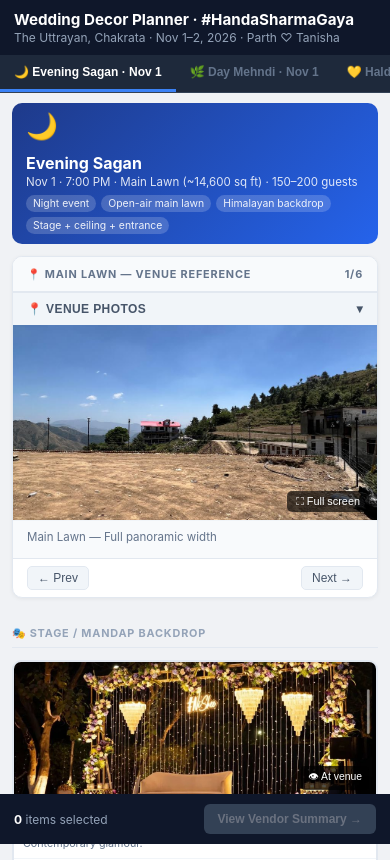
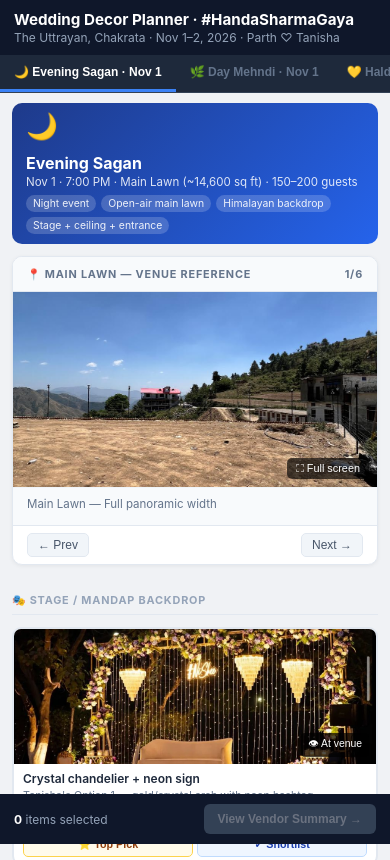
Before and after one commit to phanda780/decor-planner, a plain HTML site: page index.html in a window 390 px wide. Shown: the top 860 px of the page. Drawn offline with Linux system fonts and the light colour scheme.

Commit message:
Fix: remove collapsible venue panel — restore tab switching for Mehndi/Haldi/Shaadi

```diff
--- a/index.html
+++ b/index.html
@@ -165,22 +165,12 @@ body{font-family:-apple-system,BlinkMacSystemFont,'Segoe UI',sans-serif;backgrou
   .sum-card{break-inside:avoid}
 }
 
-/* ── Mobile collapsible venue panel toggle ── */
-.venue-toggle{display:none}
 
 /* ── Mobile — all phones/tablets up to 900px ── */
 @media(max-width:900px){
   /* ① THE FIX: venue panel must NOT be sticky — kills the floating image bug */
   .venue-panel{position:static !important;top:auto !important;margin-bottom:12px}
 
-  /* Collapsible venue panel on mobile */
-  .venue-toggle{display:flex;align-items:center;justify-content:space-between;
-    padding:9px 14px;background:#f1f5f9;border:none;width:100%;cursor:pointer;
-    font-size:0.75rem;font-weight:700;color:#475569;border-top:1px solid #e2e8f0;
-    letter-spacing:0.4px;text-transform:uppercase}
-  .venue-toggle .tog-arrow{transition:transform .2s;font-style:normal}
-  .venue-collapsible{overflow:hidden;transition:max-height .25s ease}
-  .venue-collapsible.collapsed{max-height:0 !important}
 
   /* Global spacing */
   .event-inner{padding:10px 12px}
@@ -277,8 +267,6 @@ body{font-family:-apple-system,BlinkMacSystemFont,'Segoe UI',sans-serif;backgrou
   <div class="event-body">
     <div class="venue-panel">
       <div class="venue-panel-header"><span>📍 Main Lawn — Venue Reference</span><span id="sagan-ctr">1/6</span></div>
-      <button class="venue-toggle" onclick="toggleVenue('sagan',this)">📍 Venue photos <span class="tog-arrow">▾</span></button>
-      <div class="venue-collapsible" id="sagan-collapsible">
       <div class="venue-carousel" onclick="openVenueFull('sagan')">
         <img id="sagan-venue-img" src="03_Raw Venue Photos/A_Main_Lawn_Sagan_Shaadi/WhatsApp Image 2026-05-07 at 17.44.29 (9).jpeg" alt="">
         <button class="fullscreen-btn" onclick="event.stopPropagation();openVenueFull('sagan')">⛶ Full screen</button>
@@ -289,7 +277,6 @@ body{font-family:-apple-system,BlinkMacSystemFont,'Segoe UI',sans-serif;backgrou
         <div class="venue-dots" id="sagan-dots"></div>
         <button onclick="venueNav('sagan',1)">Next →</button>
       </div>
-      </div><!-- /venue-collapsible -->
     </div>
     <div class="decor-panel">
       <div class="category-section">
@@ -386,8 +373,6 @@ body{font-family:-apple-system,BlinkMacSystemFont,'Segoe UI',sans-serif;backgrou
   <div class="event-body">
     <div class="venue-panel">
       <div class="venue-panel-header"><span>📍 Upper Terrace — Venue Reference</span><span id="mehndi-ctr">1/5</span></div>
-      <button class="venue-toggle" onclick="toggleVenue('mehndi',this)">📍 Venue photos <span class="tog-arrow">▾</span></button>
-      <div class="venue-collapsible" id="mehndi-collapsible">
       <div class="venue-carousel" onclick="openVenueFull('mehndi')">
         <img id="mehndi-venue-img" src="03_Raw Venue Photos/B_Upper_Terrace_Mehndi/WhatsApp Image 2026-05-07 at 17.44.27 (1).jpeg" alt="">
         <button class="fullscreen-btn" onclick="event.stopPropagation();openVenueFull('mehndi')">⛶ Full screen</button>
@@ -398,7 +383,6 @@ body{font-family:-apple-system,BlinkMacSystemFont,'Segoe UI',sans-serif;backgrou
         <div class="venue-dots" id="mehndi-dots"></div>
         <button onclick="venueNav('mehndi',1)">Next →</button>
       </div>
-      </div><!-- /venue-collapsible -->
     </div>
     <div class="decor-panel">
       <div class="info-box">💡 The terrace has a fixed mosaic tile floor and iron railing — all decor sits on top. Reference photos 3–5 show a previous wedding with decor installed so you can see how this space looks when dressed up.</div>
@@ -458,8 +442,6 @@ body{font-family:-apple-system,BlinkMacSystemFont,'Segoe UI',sans-serif;backgrou
   <div class="event-body">
     <div class="venue-panel">
       <div class="venue-panel-header"><span>📍 Front Garden — Venue Reference</span><span id="haldi-ctr">1/5</span></div>
-      <button class="venue-toggle" onclick="toggleVenue('haldi',this)">📍 Venue photos <span class="tog-arrow">▾</span></button>
-      <div class="venue-collapsible" id="haldi-collapsible">
       <div class="venue-carousel" onclick="openVenueFull('haldi')">
         <img id="haldi-venue-img" src="03_Raw Venue Photos/C_Front_Lawn_Haldi/WhatsApp Image 2026-05-07 at 17.44.28.jpeg" alt="">
         <button class="fullscreen-btn" onclick="event.stopPropagation();openVenueFull('haldi')">⛶ Full screen</button>
@@ -470,7 +452,6 @@ body{font-family:-apple-system,BlinkMacSystemFont,'Segoe UI',sans-serif;backgrou
         <div class="venue-dots" id="haldi-dots"></div>
         <button onclick="venueNav('haldi',1)">Next →</button>
       </div>
-      </div><!-- /venue-collapsible -->
     </div>
     <div class="decor-panel">
       <div class="info-box">💡 The Haldi space is the front garden with the white tent (crystal chandeliers, gold chiavari chairs already installed). Decor options below are about what you layer on top — backdrop wall, seating style, floral elements, centrepiece props.</div>
@@ -564,8 +545,6 @@ body{font-family:-apple-system,BlinkMacSystemFont,'Segoe UI',sans-serif;backgrou
   <div class="event-body">
     <div class="venue-panel">
       <div class="venue-panel-header"><span>📍 Main Lawn — Venue Reference</span><span id="shaadi-ctr">1/4</span></div>
-      <button class="venue-toggle" onclick="toggleVenue('shaadi',this)">📍 Venue photos <span class="tog-arrow">▾</span></button>
-      <div class="venue-collapsible" id="shaadi-collapsible">
       <div class="venue-carousel" onclick="openVenueFull('shaadi')">
         <img id="shaadi-venue-img" src="03_Raw Venue Photos/A_Main_Lawn_Sagan_Shaadi/WhatsApp Image 2026-05-07 at 17.44.30.jpeg" alt="">
         <button class="fullscreen-btn" onclick="event.stopPropagation();openVenueFull('shaadi')">⛶ Full screen</button>
@@ -576,7 +555,6 @@ body{font-family:-apple-system,BlinkMacSystemFont,'Segoe UI',sans-serif;backgrou
         <div class="venue-dots" id="shaadi-dots"></div>
         <button onclick="venueNav('shaadi',1)">Next →</button>
       </div>
-      </div><!-- /venue-collapsible -->
     </div>
     <div class="decor-panel">
       <div class="info-box">💡 The mandap faces the mountain-valley view. Guests sit with backs to the hotel, looking at Himalayan peaks. 4 PM sundowner = golden hour light. These inspo shots are all mountain-wedding mandap references.</div>
```
